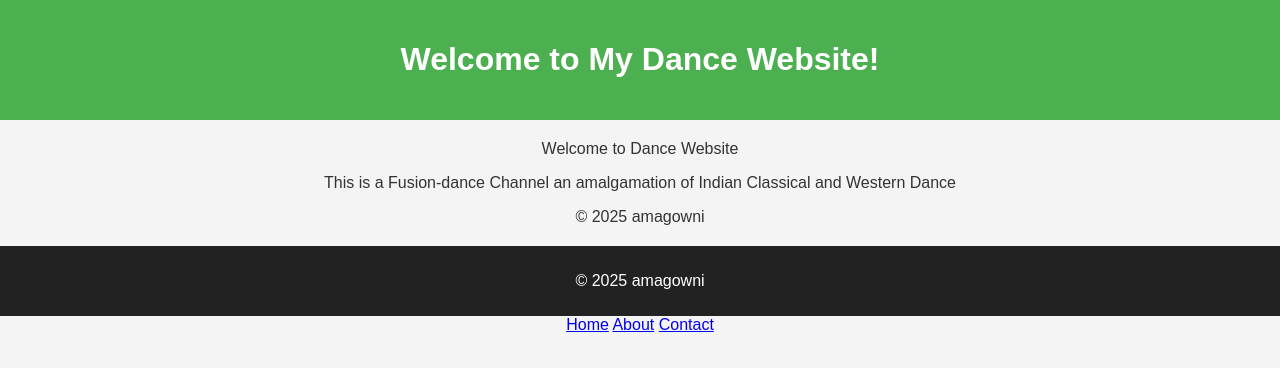
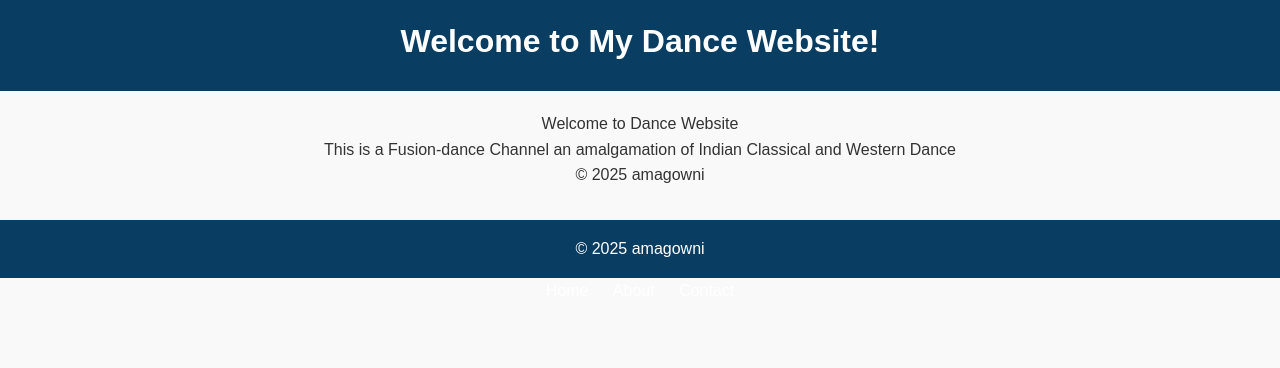
Before and after one commit to askgoud103-blip/amagowni, a plain HTML site: page index.html in a window 1280 px wide. Drawn offline with Linux system fonts and the light colour scheme.

Commit message:
Add basic CSS reset and style updates
Signed-off-by: askgoud103-blip <askgoud103@gmail.com>

```diff
--- a/style.css
+++ b/style.css
@@ -22,3 +22,56 @@ footer {
   color: #fff;
   padding: 10px;
 }
+/* Basic reset */
+* {
+  margin: 0;
+  padding: 0;
+  box-sizing: border-box;
+}
+
+/* Page background and font */
+body {
+  font-family: "Poppins", Arial, sans-serif;
+  background: #f9f9f9;
+  color: #333;
+  line-height: 1.6;
+}
+
+/* Header styling */
+header {
+  background: #0a3d62;
+  color: white;
+  padding: 1rem 0;
+  text-align: center;
+}
+
+header h1 {
+  margin-bottom: 0.5rem;
+  font-size: 2rem;
+}
+
+nav a {
+  color: white;
+  margin: 0 10px;
+  text-decoration: none;
+  font-weight: 500;
+}
+
+nav a:hover {
+  text-decoration: underline;
+}
+
+/* Main content */
+main {
+  padding: 2rem;
+  text-align: center;
+}
+
+/* Footer */
+footer {
+  background: #0a3d62;
+  color: white;
+  text-align: center;
+  padding: 1rem 0;
+  margin-top: 2rem;
+}
```
